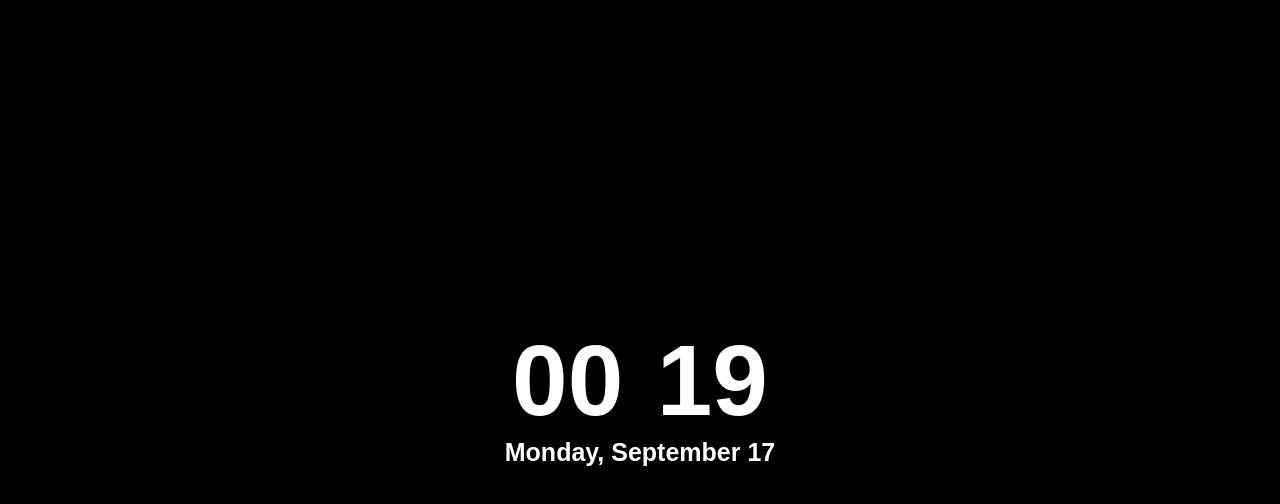
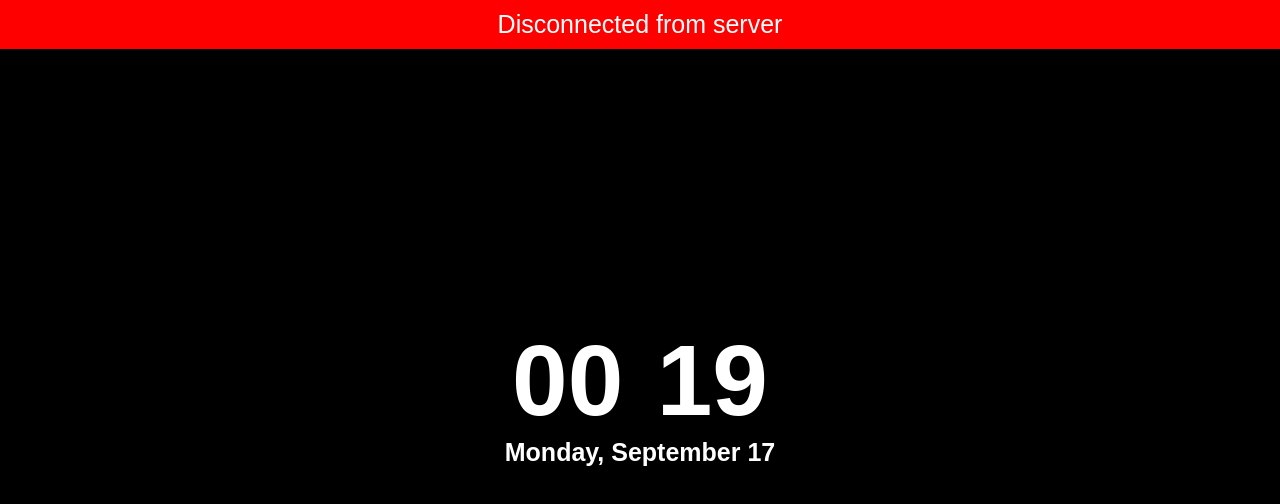
Before and after one commit to remvst/pi-clock, a website: page static/index.html in a window 1280 px wide. Drawn offline with nearby package versions, Linux system fonts and the light colour scheme; no server answers.

Commit message:
Added banner showing when server is down

```diff
--- a/static/css/style.css
+++ b/static/css/style.css
@@ -105,3 +105,16 @@ section {
 #controls-container div {
     /* display: grid-item; */
 }
+
+#disconnected-banner {
+    background-color: red;
+    position: absolute;
+    left: 0;
+    right: 0;
+    top: 0;
+    padding: 10px;
+    color: white;
+    font-size: 25px;
+    text-align: center;
+    z-index: 99;
+}
--- a/static/index.html
+++ b/static/index.html
@@ -14,6 +14,10 @@
     <body>
         <div id="all">
             <div id="inner">
+                <div id="disconnected-banner">
+                    Disconnected from server
+                </div>
+
                 <section id="controls">
                     <div id="controls-container">
                         <div><button id="test-message-button">Test</button></div>
--- a/static/js/clock.js
+++ b/static/js/clock.js
@@ -117,9 +117,11 @@ window.addEventListener('load', () => {
 
     // Socket input
     const socket = io();
+    socket.on('connect', () => document.querySelector('#disconnected-banner').style.display = 'none');
+    socket.on('disconnect', () => document.querySelector('#disconnected-banner').style.display = 'block');
     socket.on('play-message', messageData => messageController.addToQueue(messageData));
     socket.on('next-alarm', messageData => receivedNextAlarm(messageData));
-    socket.on('weather', weather => receivedWeather(weather));
+    socket.on('weather  ', weather => receivedWeather(weather));
 
     // Controls
     document.querySelector('#test-message-button').addEventListener('click', () => {
```
